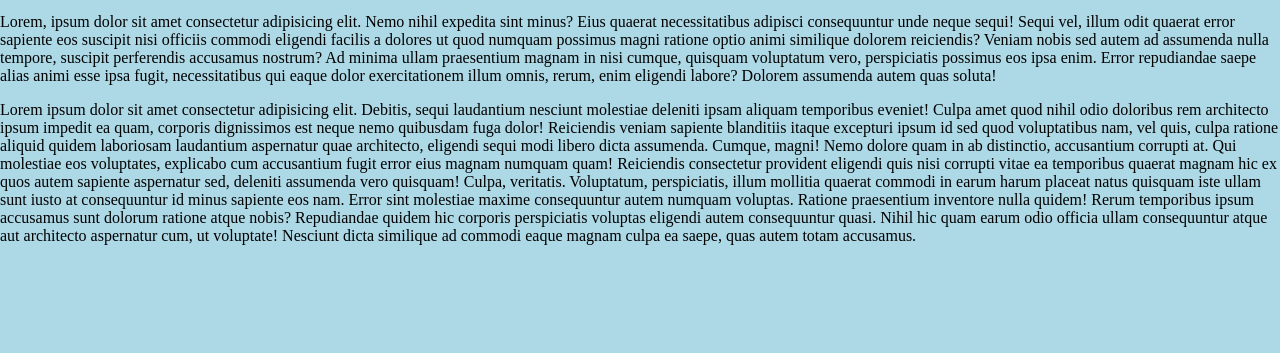
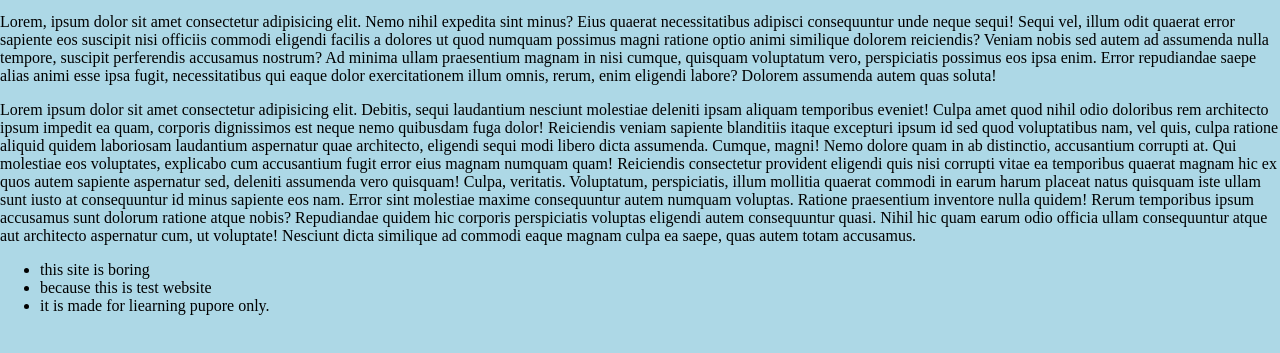
Before and after one commit to chandrasdas/vidyamandirmalda, a plain HTML site: page index.html in a window 1280 px wide. Shown: the part 101-454 px from the top of the page. Drawn offline with Linux system fonts and the light colour scheme.

Commit message:
unordered list added

```diff
--- a/index.html
+++ b/index.html
@@ -12,6 +12,11 @@
     <p>Lorem ipsum dolor sit amet.</p>
     <p>Lorem, ipsum dolor sit amet consectetur adipisicing elit. Nemo nihil expedita sint minus? Eius quaerat necessitatibus adipisci consequuntur unde neque sequi! Sequi vel, illum odit quaerat error sapiente eos suscipit nisi officiis commodi eligendi facilis a dolores ut quod numquam possimus magni ratione optio animi similique dolorem reiciendis? Veniam nobis sed autem ad assumenda nulla tempore, suscipit perferendis accusamus nostrum? Ad minima ullam praesentium magnam in nisi cumque, quisquam voluptatum vero, perspiciatis possimus eos ipsa enim. Error repudiandae saepe alias animi esse ipsa fugit, necessitatibus qui eaque dolor exercitationem illum omnis, rerum, enim eligendi labore? Dolorem assumenda autem quas soluta!</p>
     <p>Lorem ipsum dolor sit amet consectetur adipisicing elit. Debitis, sequi laudantium nesciunt molestiae deleniti ipsam aliquam temporibus eveniet! Culpa amet quod nihil odio doloribus rem architecto ipsum impedit ea quam, corporis dignissimos est neque nemo quibusdam fuga dolor! Reiciendis veniam sapiente blanditiis itaque excepturi ipsum id sed quod voluptatibus nam, vel quis, culpa ratione aliquid quidem laboriosam laudantium aspernatur quae architecto, eligendi sequi modi libero dicta assumenda. Cumque, magni! Nemo dolore quam in ab distinctio, accusantium corrupti at. Qui molestiae eos voluptates, explicabo cum accusantium fugit error eius magnam numquam quam! Reiciendis consectetur provident eligendi quis nisi corrupti vitae ea temporibus quaerat magnam hic ex quos autem sapiente aspernatur sed, deleniti assumenda vero quisquam! Culpa, veritatis. Voluptatum, perspiciatis, illum mollitia quaerat commodi in earum harum placeat natus quisquam iste ullam sunt iusto at consequuntur id minus sapiente eos nam. Error sint molestiae maxime consequuntur autem numquam voluptas. Ratione praesentium inventore nulla quidem! Rerum temporibus ipsum accusamus sunt dolorum ratione atque nobis? Repudiandae quidem hic corporis perspiciatis voluptas eligendi autem consequuntur quasi. Nihil hic quam earum odio officia ullam consequuntur atque aut architecto aspernatur cum, ut voluptate! Nesciunt dicta similique ad commodi eaque magnam culpa ea saepe, quas autem totam accusamus.</p>
+    <ul>
+        <li>this site is boring</li>
+        <li>because this is test website</li>
+        <li>it is made for liearning pupore only.</li>
+    </ul>
 
 </body>
 </html>
```
